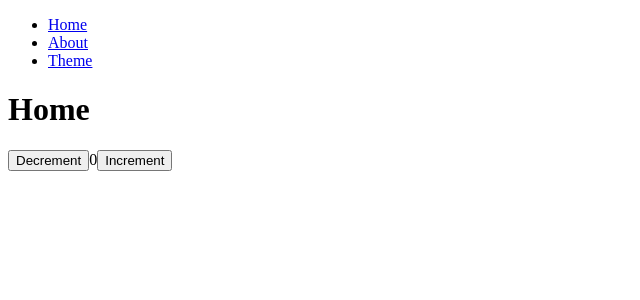
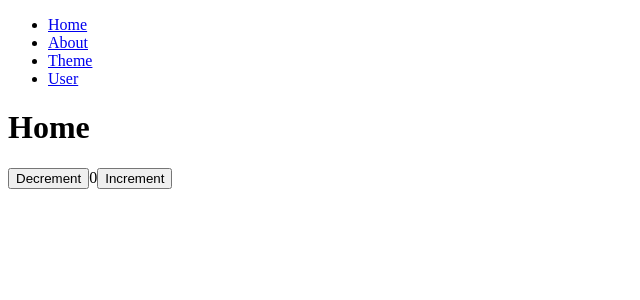
Before and after one commit to aminnairi/react-signal, a React (Vite) app: page / in a window 1280 px wide. Shown: the top 300 px of the page, without its empty margins (0-640 px from the left). Built offline with nearby package versions, Linux system fonts and the light colour scheme.

Commit message:
added a route to the user page in the header component

```diff
--- a/src/components/Header.tsx
+++ b/src/components/Header.tsx
@@ -19,6 +19,11 @@ export function Header() {
             Theme
           </Link>
         </li>
+        <li>
+          <Link to="/user">
+            User
+          </Link>
+        </li>
       </ul>
     </header>
   );
```
